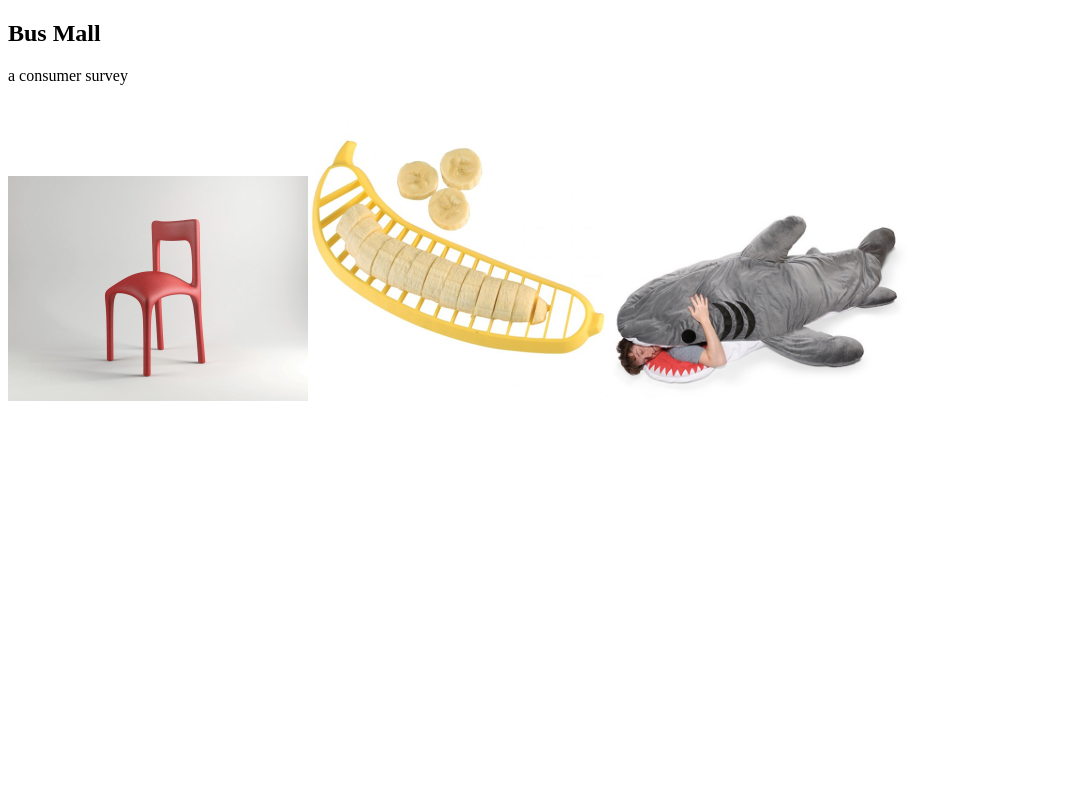
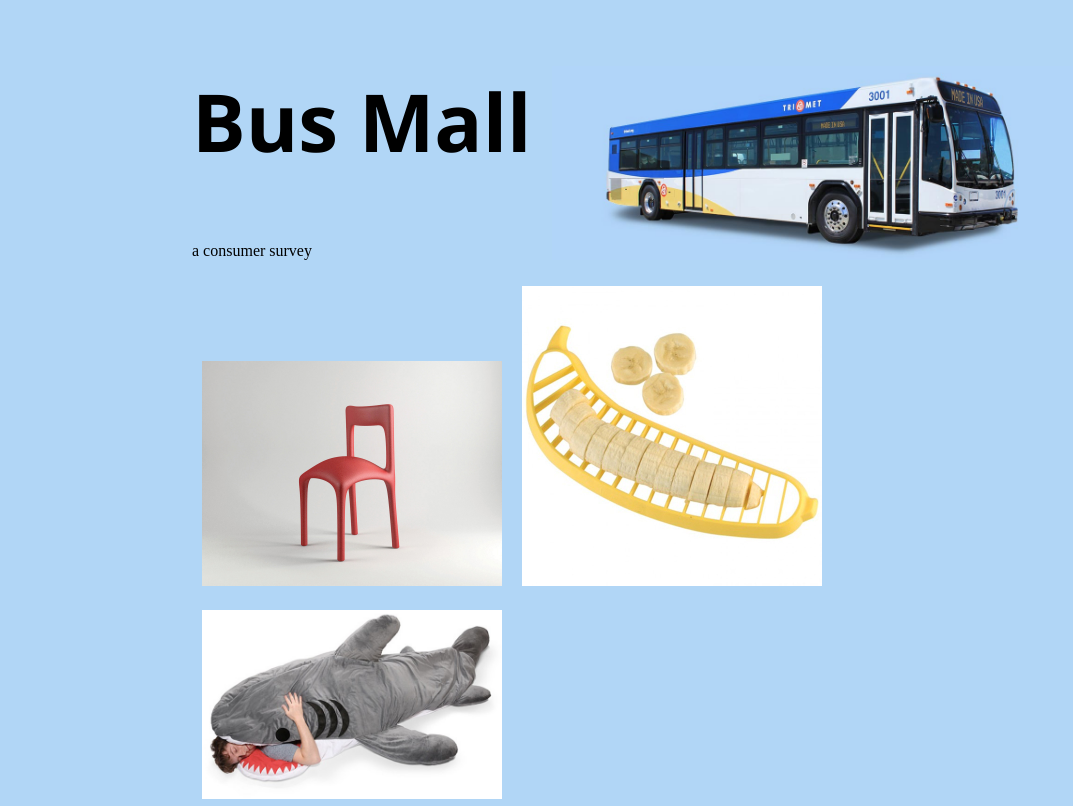
Before and after one commit to missalissa/bus-mall, a plain HTML site: page index.html in a window 1280 px wide. Shown: the whole page, without its empty margins (0-1073 px from the left). Drawn offline with nearby package versions, Linux system fonts and the light colour scheme.

Commit message:
started styling

```diff
--- a/index.html
+++ b/index.html
@@ -5,11 +5,12 @@
     <meta name="viewport" content="width=device-width, initial-scale=1.0">
     <meta http-equiv="X-UA-Compatible" content="ie=edge">
     <title>Bus Mall</title>
-    <link rel="stylesheet" type="text/css" href="style.css ">
+    <link rel="stylesheet" type="text/css" href="style.css">
+    <link href="https://fonts.googleapis.com/css?family=Open+Sans:400,400i,600,600i,700,700i,800" rel="stylesheet">
 </head>
 <body>
     <main>
-        <section>
+        <section id ='intro'>
             <h1>Bus Mall</h1>
             <p>a consumer survey</p>
         </section>
--- a/js/app.js
+++ b/js/app.js
@@ -172,11 +172,11 @@ function drawChart () {
  const chartCtx = chartCanvas.getContext('2d');
 
  const chart = new Chart (
-     chartCtx, // first param is the canvas context
+     chartCtx, // first parameter is the canvas context
      { // first level children: type, data, options
          type: 'bar',
          data: { // data's children: labels, datasets
-             labels: productNames, // ['apple','watermelon','bomb'], // y axis labels
+             labels: productNames, // y axis labels
              datasets: [
                  { // dataset object's children: label, data, backgroundColor
                      label: 'Number of votes',
@@ -201,5 +201,3 @@ function drawChart () {
      }
  );
 }
-
-// TODO Disallow Repeats
--- a/style.css
+++ b/style.css
@@ -1,5 +1,31 @@
+body {
+    margin: 0;
+    background-color: #b1d6f6;
+}
+
+main {
+    width: 70%;
+    margin: 0 auto;
+}
+
+h1, h2, h3, h4, h5, h6 {
+    font-family: 'Open Sans', sans-serif;
+}
+
+h1 {
+    font-size: 5em;
+}
+
+#intro {
+    background-image: url("images/bus.jpg");
+    background-size: contain;
+    background-repeat: no-repeat;
+    background-position: right;
+}
+
 #survey img {
     width: 300px;
+    padding: 10px;
     /* style padding */
 }
 
```
Also changed, not shown: images/bus.jpg (added).
